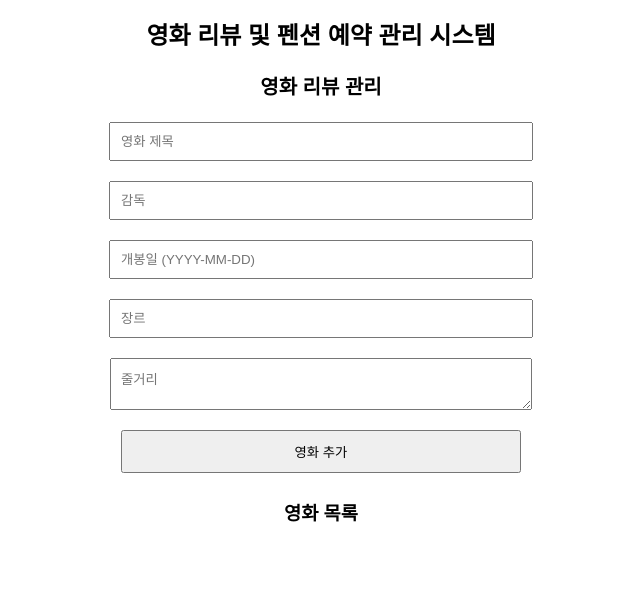
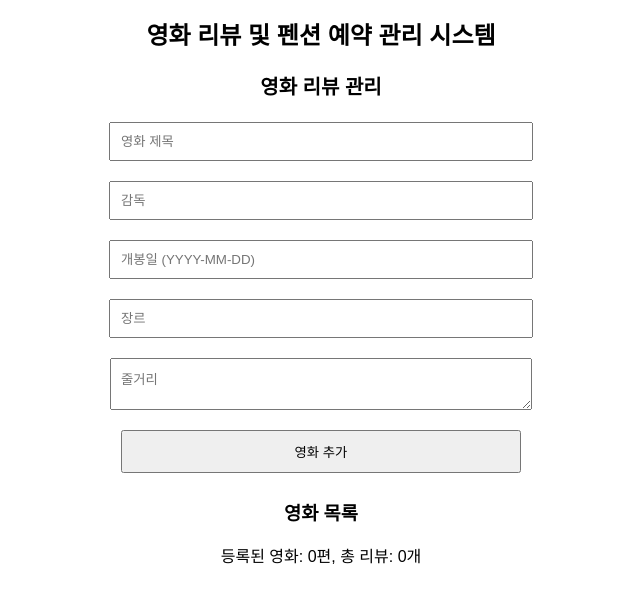
Before and after one commit to wngud1004/Movie-Reviews-Managing-Web, a React (Create React App) app: page / in a window 1280 px wide. Shown: the top 602 px of the page, without its empty margins (319-959 px from the left). Built offline with nearby package versions, Linux system fonts and the light colour scheme.

Commit message:
등록된 영화 수와 리뷰 개수 표시

```diff
--- a/src/components/MovieManager.js
+++ b/src/components/MovieManager.js
@@ -1,7 +1,6 @@
 import React, { useState } from 'react';
 import './MovieManager.css';
 
-// 최종
 function MovieManager() {
     const [movies, setMovies] = useState([]);
     const [title, setTitle] = useState('');
@@ -19,15 +18,18 @@ function MovieManager() {
             alert("모든 필드를 입력해주세요.");
             return;
         }
+
         const newMovie = { title, director, releaseDate, genre, plot, reviews: [], rating: 0 };
+
         if (editIndex !== null) {
             const updatedMovies = [...movies];
-            updatedMovies[editIndex] = newMovie;
+            updatedMovies[editIndex] = { ...updatedMovies[editIndex], title, director, releaseDate, genre, plot }; // 리뷰는 유지하고 나머지만 업데이트
             setMovies(updatedMovies);
             setEditIndex(null);
         } else {
             setMovies([...movies, newMovie]);
         }
+
         setTitle('');
         setDirector('');
         setReleaseDate('');
@@ -55,6 +57,7 @@ function MovieManager() {
             alert("리뷰와 평점을 올바르게 입력해주세요.");
             return;
         }
+
         const updatedMovies = [...movies];
         updatedMovies[index].reviews.push({ text: reviewText, rating: reviewRating });
 
@@ -66,10 +69,13 @@ function MovieManager() {
         setReviewRating(0);
     };
 
+    const totalReviews = movies.reduce((acc, movie) => acc + movie.reviews.length, 0);
+
     return (
         <div className="movie-manager">
             <h1>영화 리뷰 및 펜션 예약 관리 시스템</h1>
             <h2>영화 리뷰 관리</h2>
+
             <div className="input-container">
                 <input
                     type="text"
@@ -106,6 +112,7 @@ function MovieManager() {
 
             <div className="movie-list">
                 <h3>영화 목록</h3>
+                <p>등록된 영화: {movies.length}편, 총 리뷰: {totalReviews}개</p>
                 {movies.map((movie, index) => (
                     <div key={index} className="movie-card">
                         <h4>{movie.title}</h4>
@@ -119,6 +126,7 @@ function MovieManager() {
 
                         <hr />
                         <h4>리뷰 목록:</h4>
+                        <p>리뷰 개수: {movie.reviews.length}개</p>
                         <div>
                             <input
                                 type="text"
```
